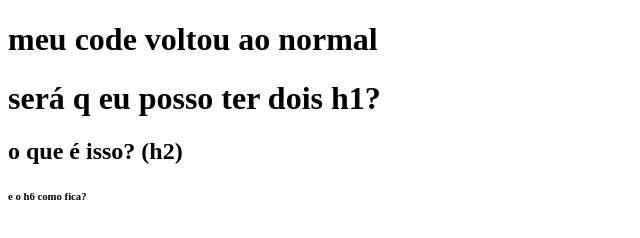
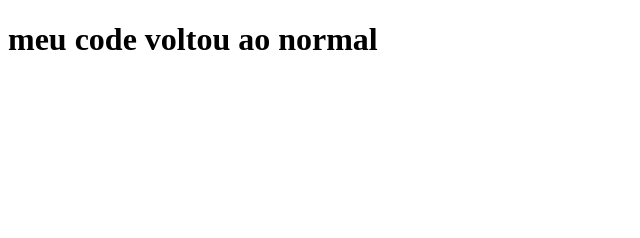
Before and after one commit to IVIDEV97/aula1, a plain HTML site: page aula_1/index.html in a window 1280 px wide. Shown: the whole page, without its empty margins (0-640 px from the left). Drawn offline with Linux system fonts and the light colour scheme.

Commit message:
só pra frisar

```diff
--- a/aula_1/index.html
+++ b/aula_1/index.html
@@ -8,18 +8,9 @@
 </head>
 
 <body>
-    <h1>
-      meu code voltou ao normal
-    </h1>
-    <h1>
-      será q eu posso ter dois h1?
-    </h1>
-    <h2>
-      o que é isso? (h2)
-    </h2>
-    <h6>
-      e o h6 como fica?
-    </h6>
+  <h1>
+    meu code voltou ao normal
+  </h1>
 </body>
 
 </html>
```
